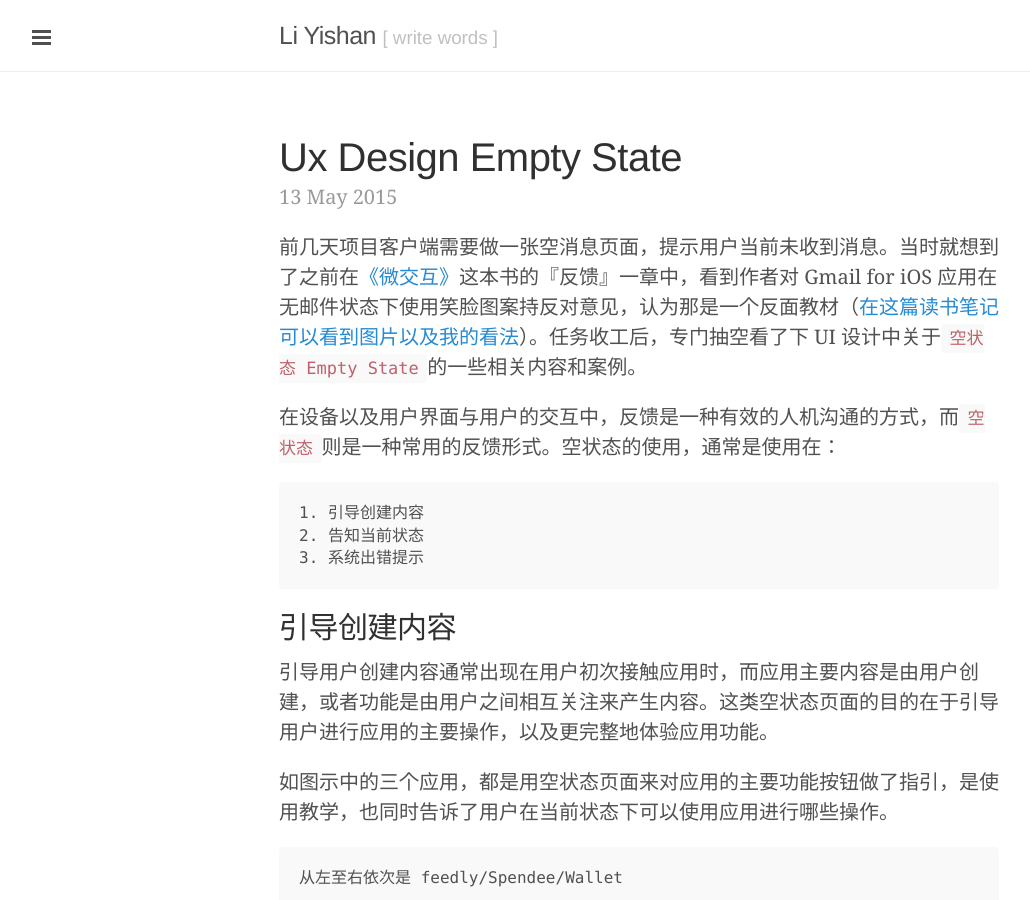
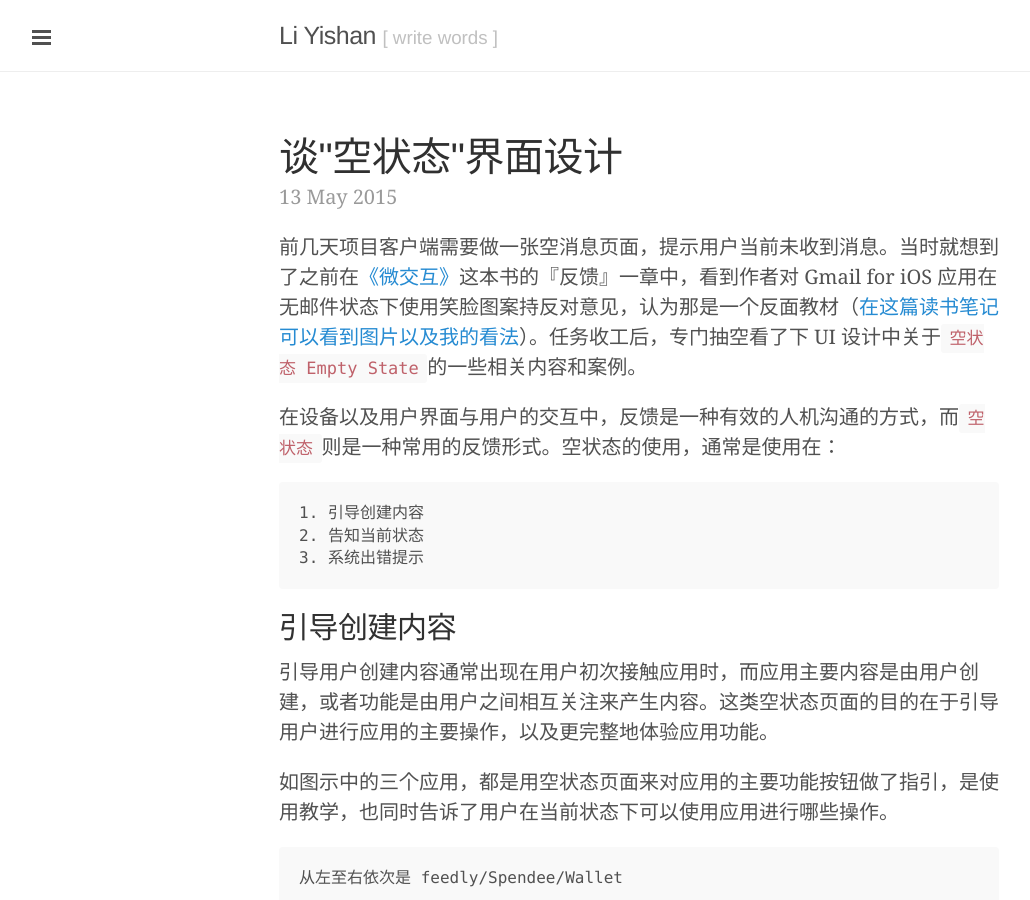
Before and after one commit to yishan/lysh, a Jekyll site: the page built from index.html, in a window 1280 px wide and 900 px high. Shown: the whole window, without its empty margins (1-1031 px from the left). Built offline with Jekyll 4.4.1, drawn with Linux system fonts in a browser that asks for light colours; Markdown is read by kramdown in place of the engine named in the settings; the list of posts is cut into pages by our own code.

Commit message:
修改文章标题

```diff
--- a/_posts/2015-05-13-ux-design-empty-state.md
+++ b/_posts/2015-05-13-ux-design-empty-state.md
@@ -1,3 +1,9 @@
+---
+layout: post
+title: 谈"空状态"界面设计
+comments: true
+---
+
 前几天项目客户端需要做一张空消息页面，提示用户当前未收到消息。当时就想到了之前在[《微交互》](http://book.douban.com/subject/25744600/)这本书的『反馈』一章中，看到作者对 Gmail for iOS 应用在无邮件状态下使用笑脸图案持反对意见，认为那是一个反面教材（[在这篇读书笔记可以看到图片以及我的看法](http://book.douban.com/annotation/31299172/)）。任务收工后，专门抽空看了下 UI 设计中关于`空状态 Empty State`的一些相关内容和案例。
 
 在设备以及用户界面与用户的交互中，反馈是一种有效的人机沟通的方式，而`空状态`则是一种常用的反馈形式。空状态的使用，通常是使用在：
```
